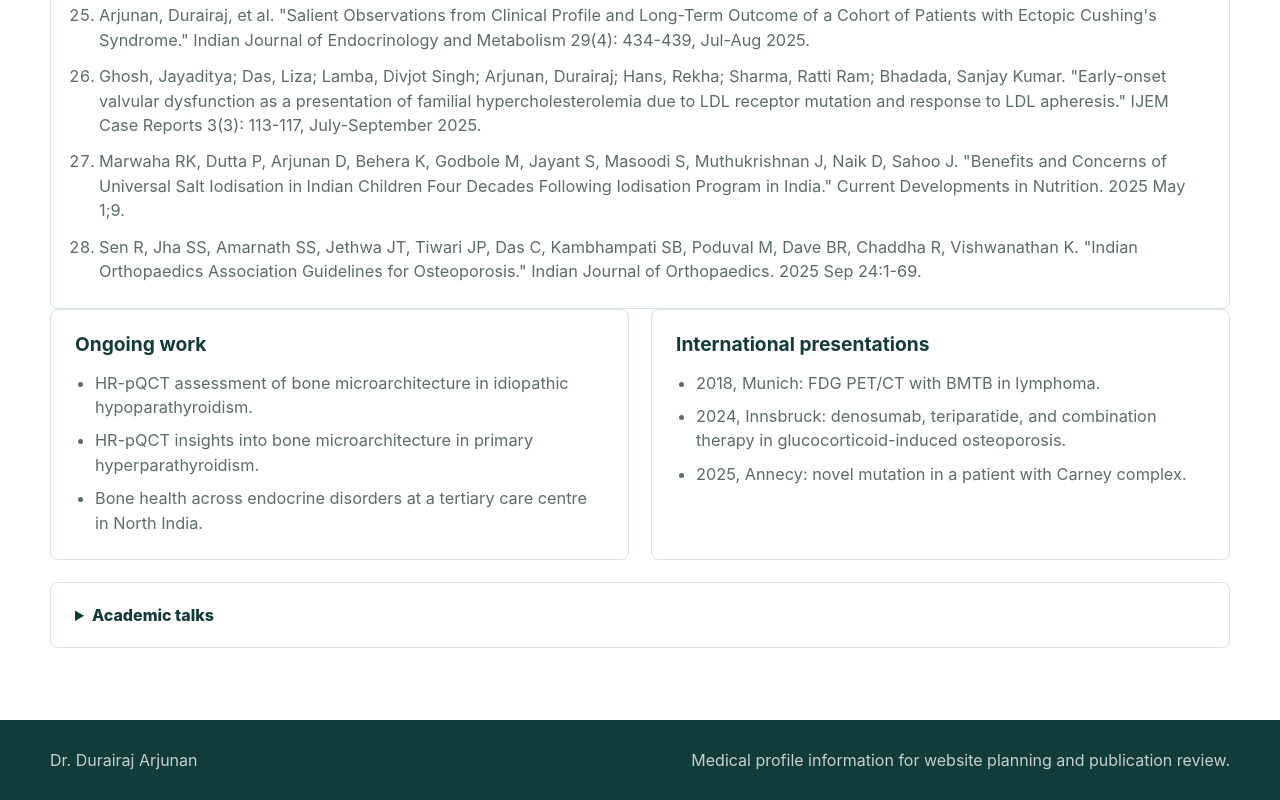
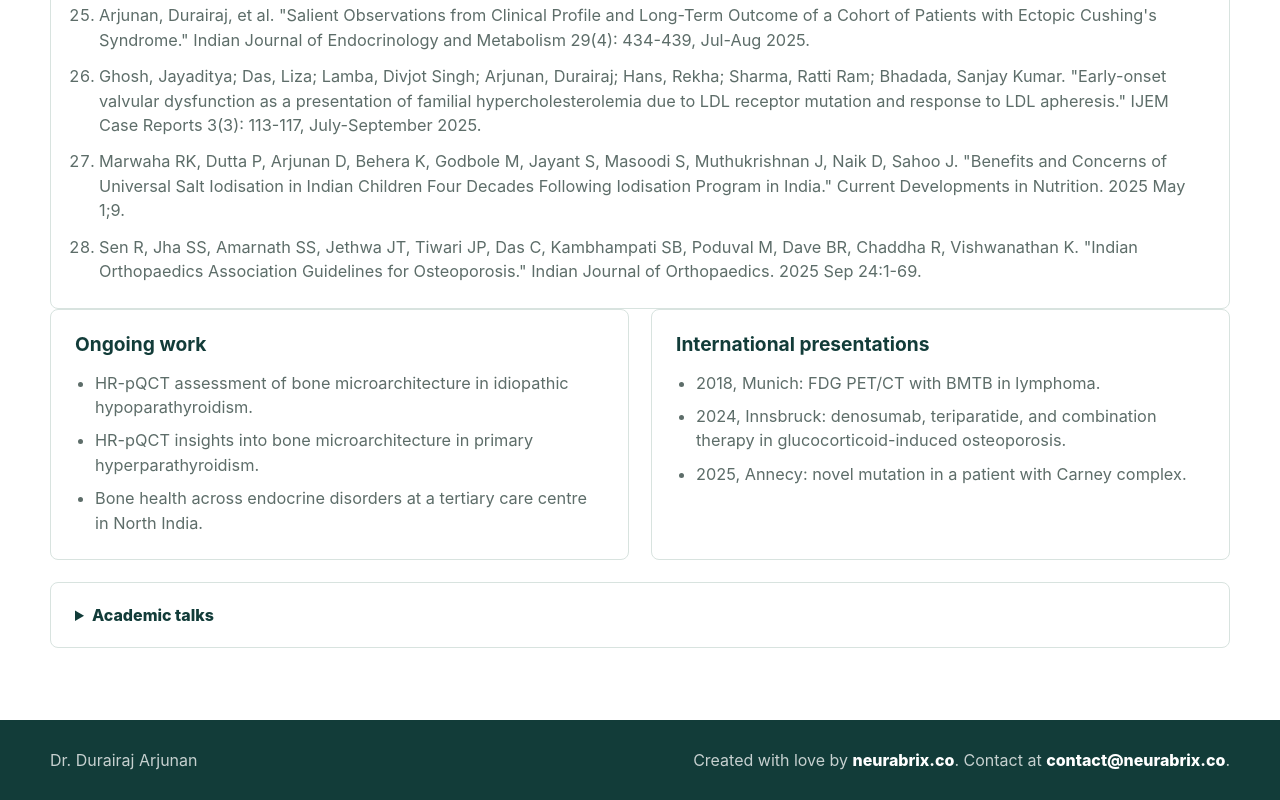
Before and after one commit to Neurabrix/drdurairajarjunan.com, a website built with Vite: page index.html in a window 1280 px wide. Shown: the part 4993-5793 px from the top of the page. Built offline with nearby package versions, Linux system fonts and the light colour scheme.

Commit message:
Add Neurabrix footer attribution

```diff
--- a/assets/styles.css
+++ b/assets/styles.css
@@ -621,6 +621,11 @@ th {
   gap: 18px;
 }
 
+.footer a {
+  color: var(--white);
+  font-weight: 800;
+}
+
 .mobile-action {
   display: none;
 }
--- a/index.html
+++ b/index.html
@@ -585,7 +585,11 @@
     <footer class="footer">
       <div class="container footer-inner">
         <span>Dr. Durairaj Arjunan</span>
-        <span>Medical profile information for website planning and publication review.</span>
+        <span>
+          Created with love by
+          <a href="https://neurabrix.co/">neurabrix.co</a>.
+          Contact at <a href="mailto:contact@neurabrix.co">contact@neurabrix.co</a>.
+        </span>
       </div>
     </footer>
 
```
